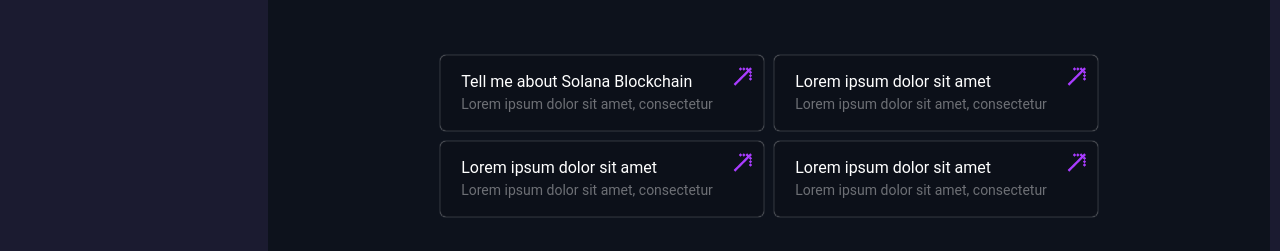
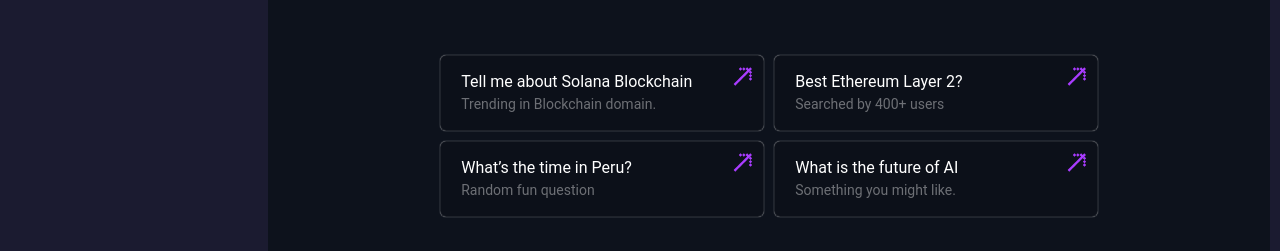
Before and after one commit to HassanKhan123/next-pwa-app, a Next.js app: page / in a window 1280 px wide. Shown: the part 419-670 px from the top of the page. Built offline with nearby package versions, Linux system fonts and the light colour scheme; no server answers.

Commit message:
added suggestions card text

```diff
--- a/src/components/input/voice/index.tsx
+++ b/src/components/input/voice/index.tsx
@@ -160,6 +160,12 @@ function InputWithVoice() {
       }
     };
 
+    recognition.onerror = (event: any) => {
+      if (event.error === 'not-allowed' || event.error === 'service-not-allowed') {
+        setIsListening(false);
+      }
+    }
+
     setTimeout(() => {
       console.log('Automatic stop after 15 seconds');
       recognition.stop();
--- a/src/components/main/chat.tsx
+++ b/src/components/main/chat.tsx
@@ -130,7 +130,7 @@ if(!loading){
                       .map((source, sourceIndex) => (
                         <SourcesCard
                           key={sourceIndex}
-                          text={source.text}
+                          text={source.text ? source.text : source.title}
                           name={source.title}
                           url={source.url}
                         />
--- a/src/components/main/search.tsx
+++ b/src/components/main/search.tsx
@@ -14,19 +14,19 @@ interface History {
 const suggestions = [
   {
     heading: "Tell me about Solana Blockchain",
-    paragraph: "Lorem ipsum dolor sit amet, consectetur",
+    paragraph: "Trending in Blockchain domain.",
   },
   {
-    heading: "Lorem ipsum dolor sit amet",
-    paragraph: "Lorem ipsum dolor sit amet, consectetur",
+    heading: "Best Ethereum Layer 2?",
+    paragraph: "Searched by 400+ users",
   },
   {
-    heading: "Lorem ipsum dolor sit amet",
-    paragraph: "Lorem ipsum dolor sit amet, consectetur",
+    heading: "What’s the time in Peru?",
+    paragraph: "Random fun question",
   },
   {
-    heading: "Lorem ipsum dolor sit amet",
-    paragraph: "Lorem ipsum dolor sit amet, consectetur",
+    heading: "What is the future of AI",
+    paragraph: "Something you might like.",
   },
 ];
 
```
